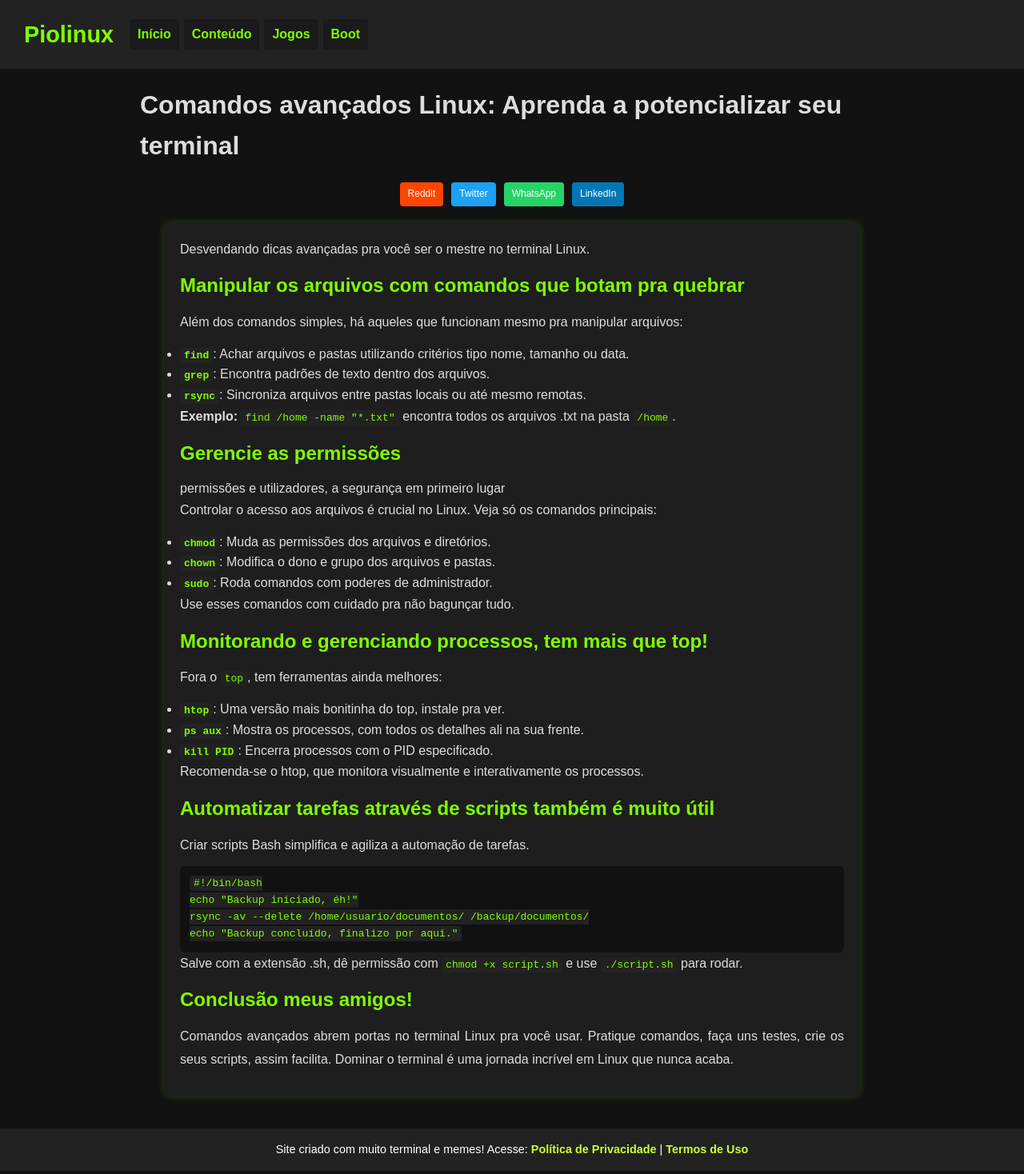
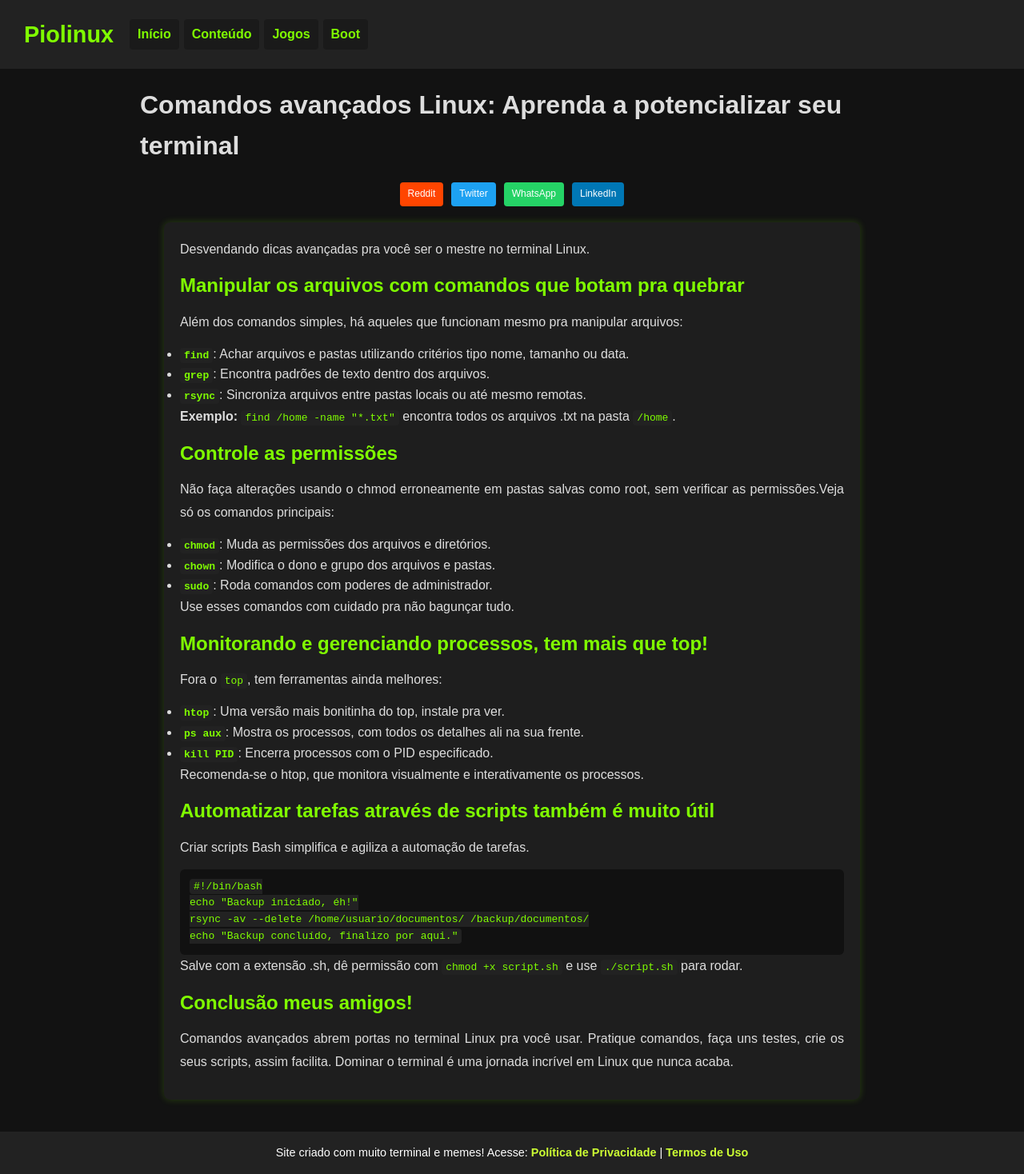
Before and after one commit to Piolinux/piolinux-site, a Jekyll site: the page comandos-avancados-linux-potencialize-terminal.html, which Jekyll copies as it is, in a window 1280 px wide. Shown: the whole page at 80% size. Built offline with Jekyll 4.4.1, drawn with Linux system fonts in a browser that asks for light colours.

Commit message:
Update comandos-avancados-linux-potencialize-terminal.html

```diff
--- a/comandos-avancados-linux-potencialize-terminal.html
+++ b/comandos-avancados-linux-potencialize-terminal.html
@@ -331,8 +331,8 @@ footer a:hover {
             </ul>
             <p><strong>Exemplo:</strong> <code>find /home -name "*.txt"</code> encontra todos os arquivos .txt na pasta <code>/home</code>.</p>
 
-            <h2>Gerencie as permissões</h2>permissões e utilizadores, a segurança em primeiro lugar</h2>
-            <p>Controlar o acesso aos arquivos é crucial no Linux. Veja só os comandos principais:</p>
+            <h2>Controle as permissões</h2>
+            <p>Não faça alterações usando o chmod erroneamente em pastas salvas como root, sem verificar as permissões.Veja só os comandos principais:</p>
             <ul>
                 <li><strong><code>chmod</code></strong>: Muda as permissões dos arquivos e diretórios.</li>
                 <li><strong><code>chown</code></strong>: Modifica o dono e grupo dos arquivos e pastas.</li>
```
